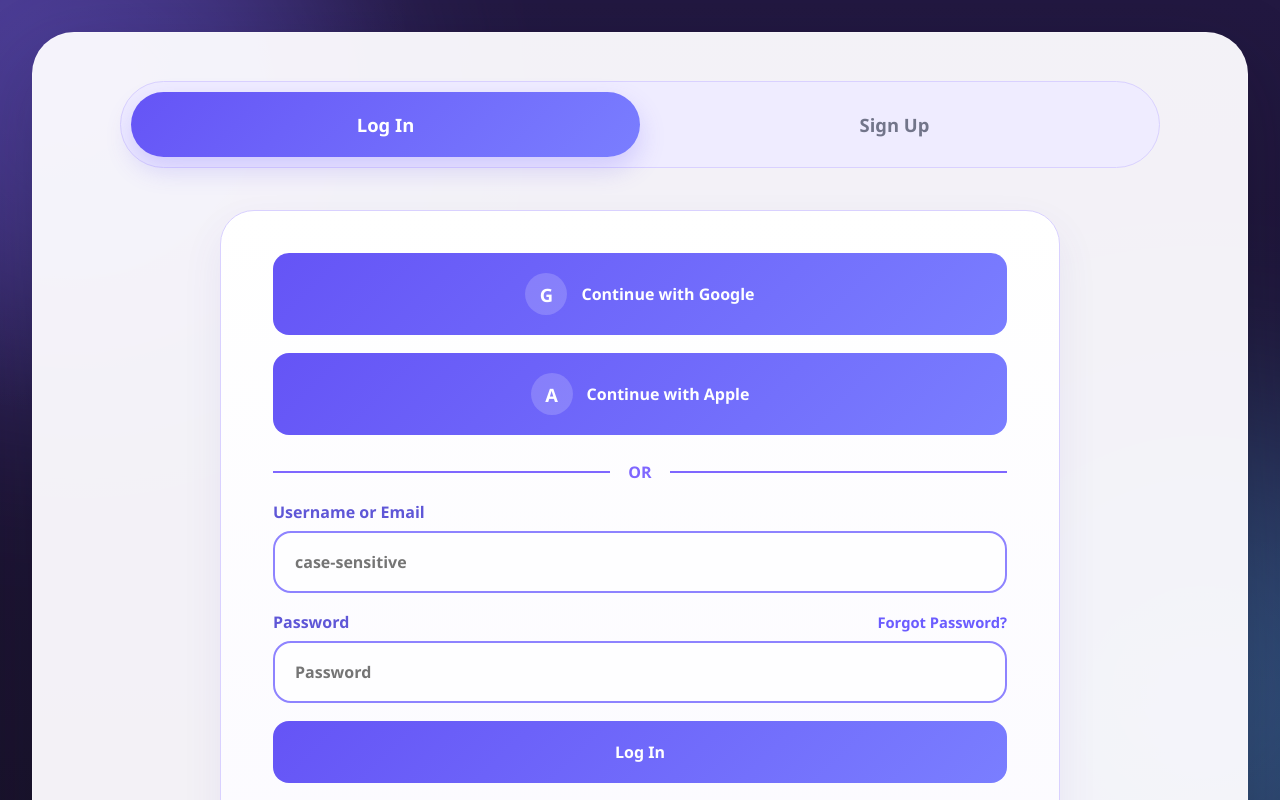
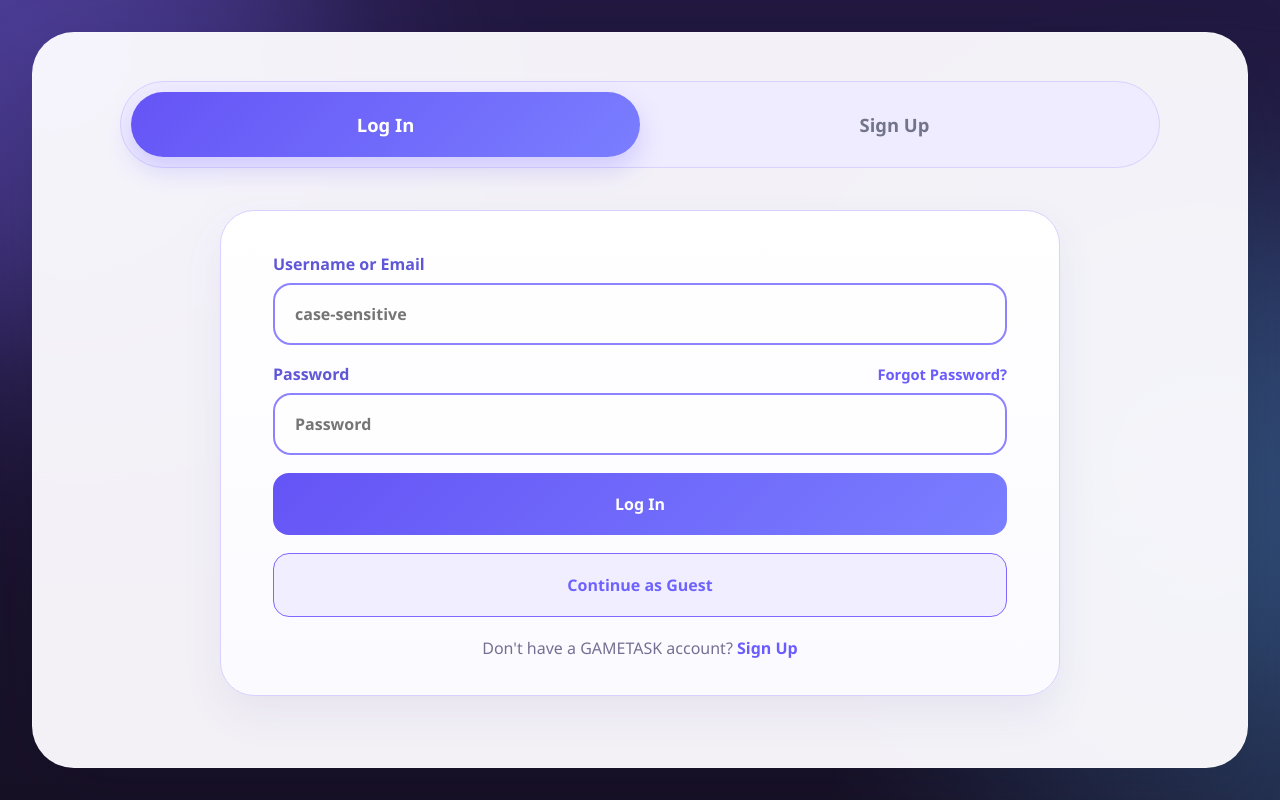
Before and after one commit to NHOANG1021/INF-124-Project, a React (Vite) app: page / in a window 1280 px wide. Shown: the top 800 px of the page. Built offline with nearby package versions, Linux system fonts and the light colour scheme.

Commit message:
Removed Login with Google / Apple

```diff
--- a/src/components/auth/AuthCard.jsx
+++ b/src/components/auth/AuthCard.jsx
@@ -14,22 +14,7 @@ export function AuthCard({
 
   return (
     <div className="auth-card auth-card-large">
-      <div className="social-stack">
-        <button className="social-btn">
-          <span className="social-icon google">G</span>
-          Continue with Google
-        </button>
-        <button className="social-btn">
-          <span className="social-icon apple">A</span>
-          Continue with Apple
-        </button>
-      </div>
-
-      <div className="separator">
-        <span>OR</span>
-      </div>
-
-      <form className="auth-form">
+        <form className="auth-form">
         {authFeedback && <p className="auth-feedback">{authFeedback}</p>}
 
         {isLogin ? (
```
Also changed, not shown: 1 other file (tests, documents, lock files or other folders).
